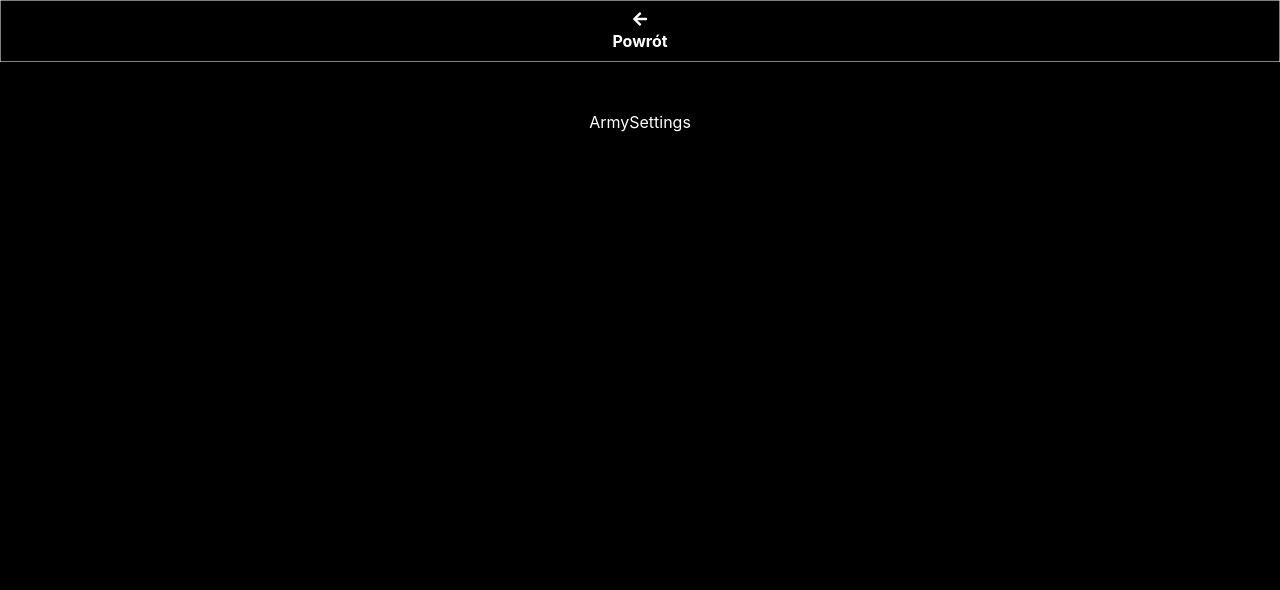
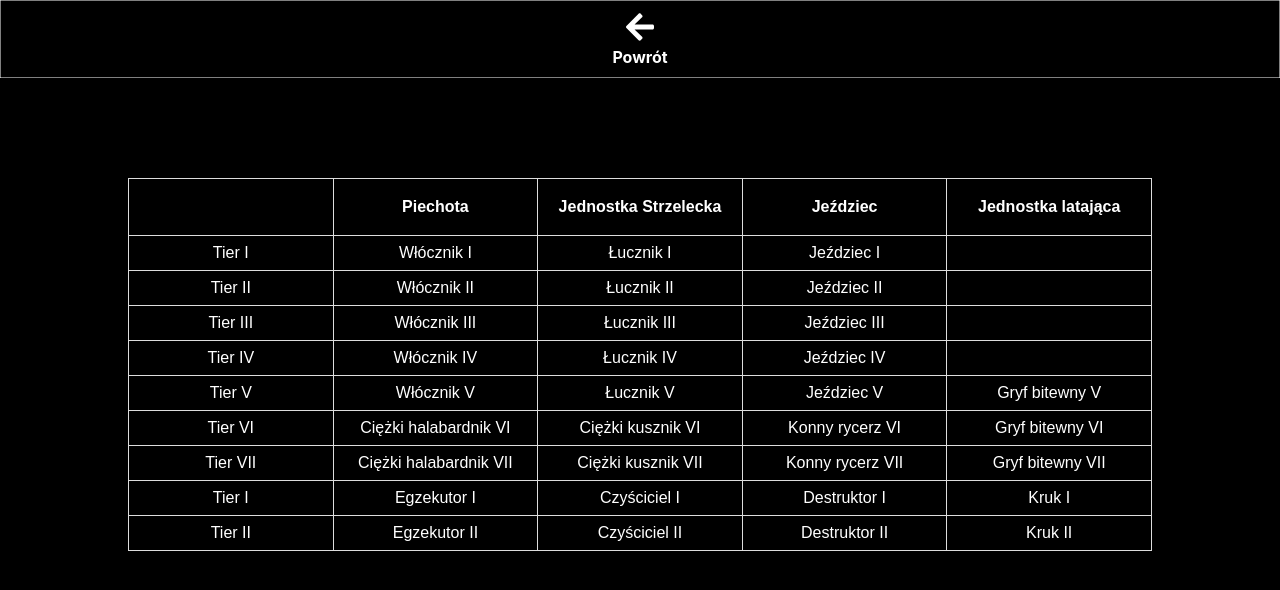
Before and after one commit to przemekpia/TBCalculator, a React (Create React App) app: page / in a window 1280 px wide. Both pictures are taken after a click on the element "Armia". Shown: the top 590 px of the page. Built offline with nearby package versions, Linux system fonts and the light colour scheme.

Commit message:
File location changed. ArmyTable development

```diff
--- a/src/components/ArmySettings.js
+++ /dev/null
@@ -1,7 +0,0 @@
-import React from "react";
-
-const ArmySettings = ({isOpen}) => {
-  return <div style={{ display: isOpen ? "block" : "none" }}>ArmySettings</div>;
-};
-
-export default ArmySettings;
--- /dev/null
+++ b/src/components/MainBar/ArmySettings.js
@@ -0,0 +1,94 @@
+import React from "react";
+
+const ArmySettings = ({ isOpen }) => {
+  const columns = [
+    "",
+    "Piechota",
+    "Jednostka Strzelecka",
+    "Jeździec",
+    "Jednostka latająca",
+  ];
+
+  const rows = [
+    ["Tier I", "Włócznik I", "Łucznik I", "Jeździec I", ""],
+    ["Tier II", "Włócznik II", "Łucznik II", "Jeździec II", ""],
+    ["Tier III", "Włócznik III", "Łucznik III", "Jeździec III", ""],
+    ["Tier IV", "Włócznik IV", "Łucznik IV", "Jeździec IV", ""],
+    ["Tier V", "Włócznik V", "Łucznik V", "Jeździec V", "Gryf bitewny V"],
+    ["Tier VI", "Ciężki halabardnik VI", "Ciężki kusznik VI", "Konny rycerz VI", "Gryf bitewny VI"],
+    ["Tier VII", "Ciężki halabardnik VII", "Ciężki kusznik VII", "Konny rycerz VII", "Gryf bitewny VII"],
+    ["Tier I", "Egzekutor I", "Czyściciel I", "Destruktor I", "Kruk I"],
+    ["Tier II", "Egzekutor II", "Czyściciel II", "Destruktor II", "Kruk II"]
+  ];
+
+  const handleClick = (rowIndex, colIndex, cell) => {
+    if (colIndex === 0 || cell === "") {
+      return;
+    }
+    alert(`Clicked on row ${rowIndex + 1}, column ${colIndex + 1}`);
+  };
+
+  const tableStyle = {
+    width: "80%",
+    margin: "0 auto",
+    borderCollapse: "collapse",
+    fontFamily: "Arial, sans-serif",
+    textAlign: "center",
+    marginTop: "50px",
+  };
+
+  const thTdStyle = {
+    border: "1px solid #ddd",
+    padding: "8px",
+  };
+
+  const clickableTdStyle = {
+    ...thTdStyle,
+    cursor: "pointer",
+  };
+
+  return (
+    <div
+      style={{
+        fontFamily: "Arial, sans-serif",
+        textAlign: "center",
+        marginTop: "50px",
+        display: isOpen ? "block" : "none",
+      }}
+    >
+      <table style={tableStyle}>
+        <thead>
+          <tr>
+            {columns.map((col, index) => (
+              <th key={index} style={thTdStyle}>
+                {col}
+              </th>
+            ))}
+          </tr>
+        </thead>
+        <tbody>
+          {rows.map((row, rowIndex) => (
+            <tr key={rowIndex}>
+              {row.map((cell, cellIndex) => {
+                const isHeaderCell = cellIndex === 0;
+                const isEmptyCell = cell === "";
+                const cellStyle = isHeaderCell || isEmptyCell ? thTdStyle : clickableTdStyle;
+                return (
+                  <td
+                    key={cellIndex}
+                    style={cellStyle}
+                    onClick={() => handleClick(rowIndex, cellIndex, cell)}
+                  >
+                    {cell}
+                  </td>
+                );
+              })}
+            </tr>
+          ))}
+        </tbody>
+      </table>
+    </div>
+  );
+};
+
+export default ArmySettings;
--- a/src/components/ReturnBar.js
+++ b/src/components/MainBar/ReturnBar.js
@@ -16,7 +16,6 @@ const ReturnBar = ({ isOpen, setComponentVisibility }) => {
   return (
     <div
       style={{
-        display: "flex",
         justifyContent: "center",
         paddingBottom: "50px",
         display: isOpen ? "block" : "none",
@@ -32,7 +31,7 @@ const ReturnBar = ({ isOpen, setComponentVisibility }) => {
         <thead>
           <tr>
             <th style={thStyle} onClick={() => setComponentVisibility("settingsBar")}>
-              <FaArrowLeft />
+              <FaArrowLeft style={iconStyle}/>
               <div>Powrót</div>
             </th>
           </tr>
--- a/src/components/SettingsBar.js
+++ b/src/components/MainBar/SettingsBar.js
@@ -25,7 +25,6 @@ const SettingsBar = ({ isOpen, setComponentVisibility }) => {
   return (
     <div
       style={{
-        display: "flex",
         justifyContent: "center",
         paddingBottom: "50px",
         display: isOpen ? "block" : "none",
```
Also changed, not shown: src/App.js (+10 -10 lines), src/components/MainBar/ArtifactsSettings.js (renamed from src/components/ArtifactsSettings.js), src/components/MainBar/DragonSettings.js (renamed from src/components/DragonSettings.js), src/components/MainBar/HallofFameSettings.js (renamed from src/components/HallofFameSettings.js), src/components/MainBar/HeroEquipmentSettings.js (renamed from src/components/HeroEquipmentSettings.js), src/components/MainBar/Settings.js (renamed from src/components/Settings.js), src/components/MainBar/TalentsSettings.js (renamed from src/components/TalentsSettings.js), src/components/MainBar/TechnologiesSettings.js (renamed from src/components/TechnologiesSettings.js).
